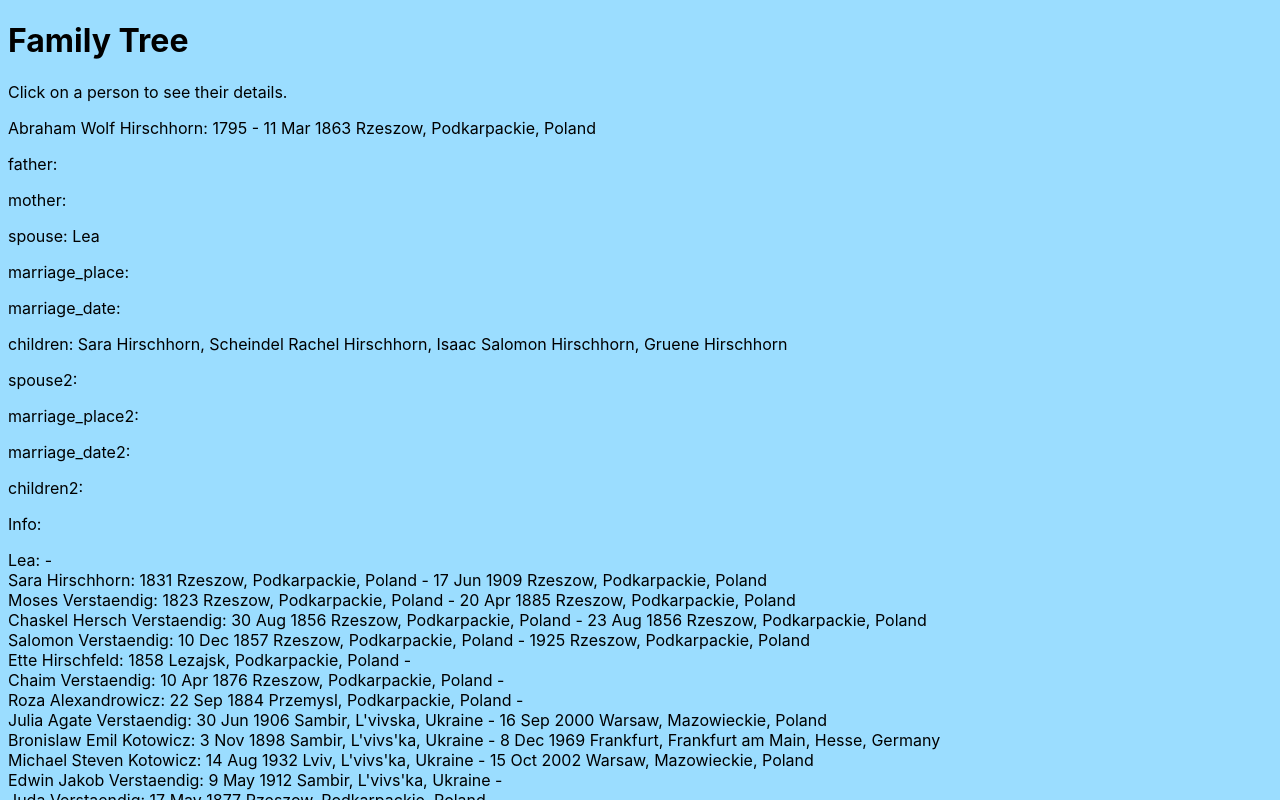
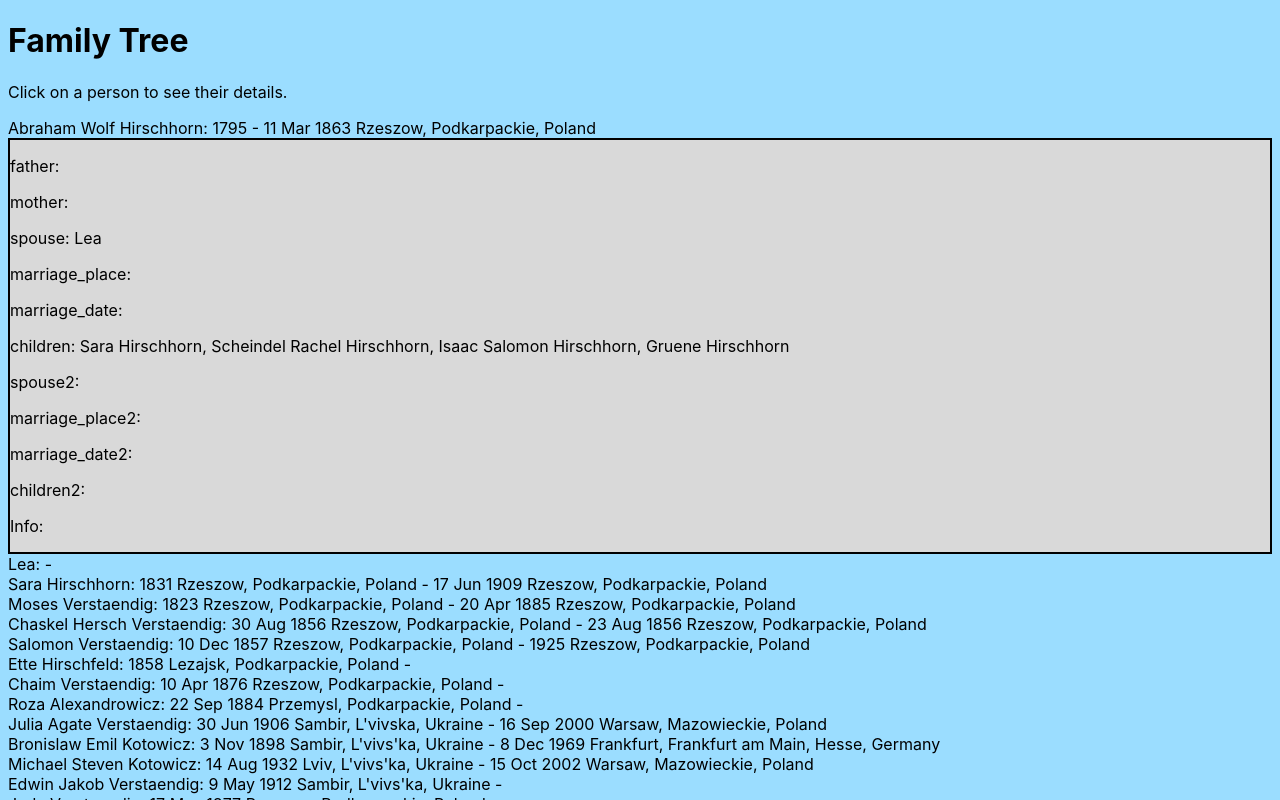
Before and after one commit to jhirsch1/family-tree, a React (Vite) app: page / in a window 1280 px wide. Both pictures are taken after a click on the element 640 px from the left and 127 px from the top of the page. Shown: the top 800 px of the page. Built offline with nearby package versions, Linux system fonts and the light colour scheme.

Commit message:
changed formatting slightly

```diff
--- a/src/Person.tsx
+++ b/src/Person.tsx
@@ -80,18 +80,18 @@ export default function Person(props: PersonProps) {
       </div>
       {/* Info box should appear only when clicked */}
       {clicked ? (
-        <div className="info">
-          <p>father: {props.father}</p>
-          <p>mother: {props.mother}</p>
-          <p>spouse: {props.spouse}</p>
-          <p>marriage_place: {props.marriage_place}</p>
-          <p>marriage_date: {props.marriage_date}</p>
-          <p>children: {props.children}</p>
-          <p>spouse2: {props.spouse2}</p>
-          <p>marriage_place2: {props.marriage_place2}</p>
-          <p>marriage_date2: {props.marriage_date2}</p>
-          <p>children2: {props.children2}</p>
-          <p>Info: {props.info}</p>
+        <div className="Info">
+          <p className="Info_par">father: {props.father}</p>
+          <p className="Info_par">mother: {props.mother}</p>
+          <p className="Info_par">spouse: {props.spouse}</p>
+          <p className="Info_par">marriage_place: {props.marriage_place}</p>
+          <p className="Info_par">marriage_date: {props.marriage_date}</p>
+          <p className="Info_par">children: {props.children}</p>
+          <p className="Info_par">spouse2: {props.spouse2}</p>
+          <p className="Info_par">marriage_place2: {props.marriage_place2}</p>
+          <p className="Info_par">marriage_date2: {props.marriage_date2}</p>
+          <p className="Info_par">children2: {props.children2}</p>
+          <p className="Info_par">Info: {props.info}</p>
         </div>
       ) : null}
 
--- a/styles/main.css
+++ b/styles/main.css
@@ -6,7 +6,7 @@
 } */
 
 .FamilyTree {
-  /* CSConcentrationManager */
+  /* Family Tree */
 
   position: absolute;
   width: 70vw;
@@ -17,6 +17,26 @@
   font-weight: 400;
   font-size: 4vw;
   /*line-height: 116px;*/
+}
+
+.Info {
+  /* Info */
+  position: sta;
+  background: #d9d9d9;
+  border: 2px solid #000000;
+
+  /* font-weight: 400; */
+  /* font-size: 4vw; */
+}
+
+.Info_par {
+  /* Info */
+
+  background: #d9d9d9;
+  /* border: 2px solid #000000; */
+
+  /* font-weight: 400; */
+  /* font-size: 4vw; */
 }
 
 .ScheduleBackground {
```
